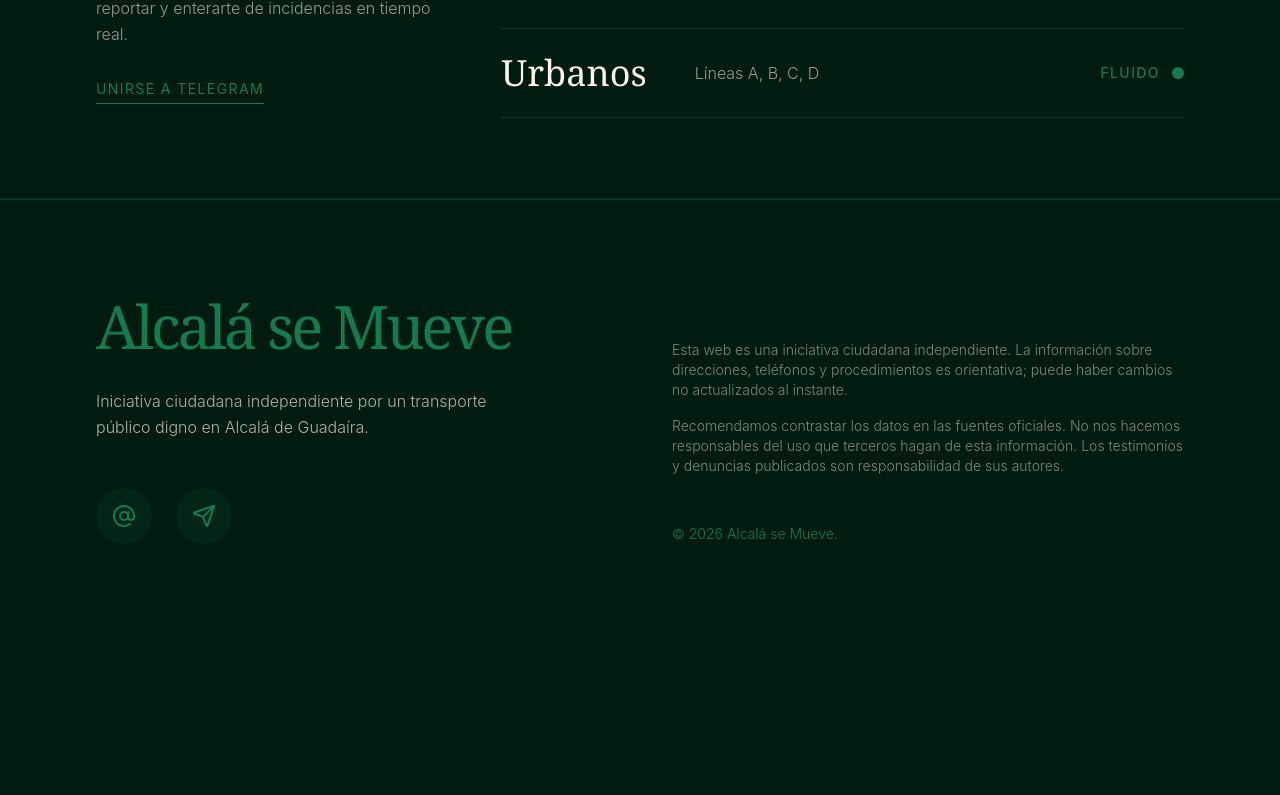
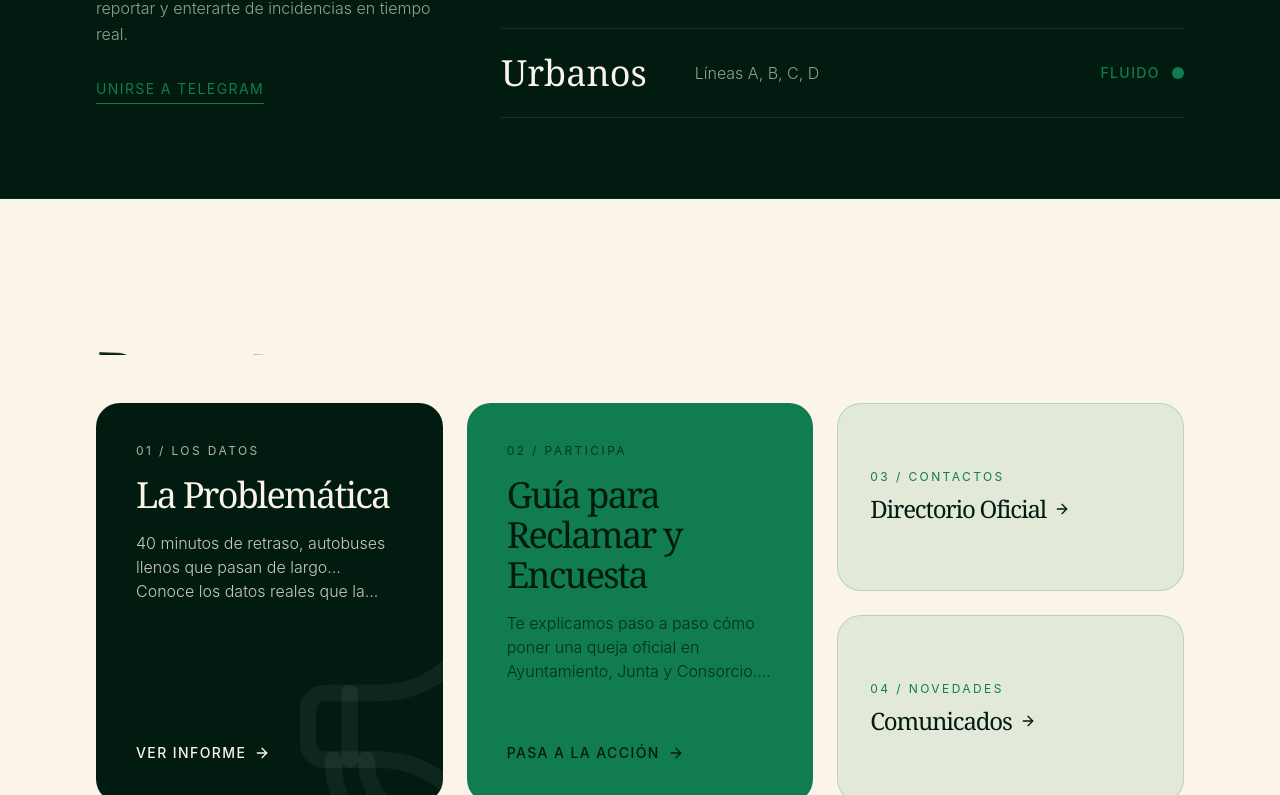
Before and after one commit to puyi27/ALCAL-SE-MUEVE, a React (Vite) app: page / in a window 1280 px wide. Shown: the part 2005-2800 px from the top of the page. Before the commit the page ends 2645 px from the top, so only its background shows below. Built offline with nearby package versions, Linux system fonts and the light colour scheme.

Commit message:
UX: Añadir Navbar superior en escritorio y sección resumen en la página de inicio

```diff
--- a/src/components/Navigation.jsx
+++ b/src/components/Navigation.jsx
@@ -7,10 +7,21 @@ export default function Navigation() {
   const [isOpen, setIsOpen] = useState(false);
   const location = useLocation();
 
+  const links = [
+    { name: "Inicio", path: "/" },
+    { name: "El Problema", path: "/el-problema" },
+    { name: "Actúa", path: "/actua" },
+    { name: "Directorio", path: "/directorio" },
+    { name: "Actualidad", path: "/actualidad" },
+    { name: "Sobre Nosotros", path: "/nosotros" },
+  ];
+
+  // Cerrar el menú móvil al cambiar de ruta
   useEffect(() => {
     setIsOpen(false);
   }, [location]);
 
+  // Animación del menú móvil
   useEffect(() => {
     if (isOpen) {
       document.body.style.overflow = "hidden";
@@ -23,29 +34,42 @@ export default function Navigation() {
     }
   }, [isOpen]);
 
-  const links = [
-    { name: "Inicio", path: "/" },
-    { name: "El Problema", path: "/el-problema" },
-    { name: "Actúa", path: "/actua" },
-    { name: "Directorio", path: "/directorio" },
-    { name: "Actualidad", path: "/actualidad" },
-    { name: "Sobre Nosotros", path: "/nosotros" },
-  ];
-
   return (
     <>
+      {/* NAVBAR ESCRITORIO */}
+      <header className="hidden md:flex fixed top-0 left-0 w-full z-[8000] px-8 py-6 items-center justify-between bg-gradient-to-b from-[#011B11] to-transparent backdrop-blur-sm pointer-events-auto">
+        <Link to="/" className="text-[#117C4E] font-serif text-3xl tracking-tighter hover:scale-105 transition-transform">
+          ASM.
+        </Link>
+        <nav className="flex gap-8 bg-[#011B11]/80 px-8 py-4 rounded-full border border-[#117C4E]/20 backdrop-blur-md">
+          {links.map((link, idx) => (
+            <Link
+              key={idx}
+              to={link.path}
+              className={`text-sm uppercase tracking-widest font-medium transition-colors hover:text-[#117C4E] ${
+                location.pathname === link.path ? "text-[#117C4E]" : "text-[#FBF5E9]/70"
+              }`}
+            >
+              {link.name}
+            </Link>
+          ))}
+        </nav>
+      </header>
+
+      {/* BOTON HAMBURGUESA MOVIL */}
       <button
         onClick={() => setIsOpen(true)}
-        className="hamburger fixed top-8 right-8 z-[9000] p-4 bg-[#117C4E] text-[#011B11] rounded-full hover:scale-105 transition-transform"
+        className="md:hidden hamburger fixed top-6 right-6 z-[9000] p-4 bg-[#117C4E] text-[#011B11] rounded-full hover:scale-105 transition-transform"
       >
         <Menu size={24} />
       </button>
 
+      {/* MENU FULLSCREEN MOVIL */}
       {isOpen && (
         <div className="fixed inset-0 z-[9500] bg-[#011B11] text-[#FBF5E9] flex flex-col justify-center items-center">
           <button
             onClick={() => setIsOpen(false)}
-            className="hamburger absolute top-8 right-8 p-4 bg-[#FBF5E9] text-[#011B11] rounded-full hover:scale-105 transition-transform"
+            className="hamburger absolute top-6 right-6 p-4 bg-[#FBF5E9] text-[#011B11] rounded-full hover:scale-105 transition-transform"
           >
             <X size={24} />
           </button>
@@ -55,7 +79,7 @@ export default function Navigation() {
               <div key={idx} className="overflow-hidden">
                 <Link
                   to={link.path}
-                  className="menu-link block text-5xl md:text-7xl font-serif tracking-tighter hover:text-[#117C4E] transition-colors"
+                  className="menu-link block text-5xl font-serif tracking-tighter hover:text-[#117C4E] transition-colors"
                 >
                   {link.name}
                 </Link>
--- a/src/pages/Home.jsx
+++ b/src/pages/Home.jsx
@@ -190,6 +190,59 @@ export default function Home() {
           </div>
         </div>
       </section>
+      <section className="py-24 px-8 md:px-24 bg-[#FBF5E9] text-[#011B11]">
+        <div className="max-w-[100rem] mx-auto">
+          <div className="reveal-wrapper overflow-hidden mb-12">
+            <h2 className="reveal-text text-4xl md:text-6xl font-serif tracking-tighter text-[#011B11]">
+              Descubre el Portal
+            </h2>
+          </div>
+
+          <div className="grid grid-cols-1 md:grid-cols-3 gap-6">
+            <Link to="/el-problema" className="group bg-[#011B11] text-[#FBF5E9] p-10 rounded-3xl flex flex-col justify-between aspect-square md:aspect-auto md:h-[400px] hover:bg-[#117C4E] transition-colors overflow-hidden relative">
+              <div className="z-10">
+                <span className="text-xs uppercase tracking-[0.2em] mb-4 block opacity-70">01 / Los Datos</span>
+                <h3 className="text-4xl font-serif tracking-tighter mb-4">La Problemática</h3>
+                <p className="font-light opacity-80 line-clamp-3">40 minutos de retraso, autobuses llenos que pasan de largo... Conoce los datos reales que la encuesta ha revelado.</p>
+              </div>
+              <div className="z-10 mt-8 flex items-center gap-2 group-hover:translate-x-2 transition-transform">
+                <span className="uppercase tracking-widest text-sm font-medium">Ver Informe</span>
+                <ArrowRight size={16} />
+              </div>
+              <div className="absolute -bottom-10 -right-10 text-[#FBF5E9]/5 group-hover:text-[#011B11]/10 transition-colors">
+                <Megaphone size={200} />
+              </div>
+            </Link>
+
+            <Link to="/actua" className="group bg-[#117C4E] text-[#011B11] p-10 rounded-3xl flex flex-col justify-between aspect-square md:aspect-auto md:h-[400px] hover:bg-[#011B11] hover:text-[#FBF5E9] transition-colors">
+              <div>
+                <span className="text-xs uppercase tracking-[0.2em] mb-4 block opacity-70">02 / Participa</span>
+                <h3 className="text-4xl font-serif tracking-tighter mb-4">Guía para Reclamar y Encuesta</h3>
+                <p className="font-light opacity-80 line-clamp-3">Te explicamos paso a paso cómo poner una queja oficial en Ayuntamiento, Junta y Consorcio. Además, rellena nuestra encuesta.</p>
+              </div>
+              <div className="mt-8 flex items-center gap-2 group-hover:translate-x-2 transition-transform">
+                <span className="uppercase tracking-widest text-sm font-medium">Pasa a la Acción</span>
+                <ArrowRight size={16} />
+              </div>
+            </Link>
+
+            <div className="flex flex-col gap-6 h-[400px]">
+              <Link to="/directorio" className="group flex-1 bg-[#117C4E]/10 border border-[#117C4E]/20 p-8 rounded-3xl flex flex-col justify-center hover:bg-[#117C4E]/20 transition-colors">
+                <span className="text-xs uppercase tracking-[0.2em] mb-2 block text-[#117C4E]">03 / Contactos</span>
+                <h3 className="text-2xl font-serif tracking-tighter text-[#011B11] flex items-center gap-2">
+                  Directorio Oficial <ArrowRight size={16} className="group-hover:translate-x-1 transition-transform" />
+                </h3>
+              </Link>
+              <Link to="/actualidad" className="group flex-1 bg-[#117C4E]/10 border border-[#117C4E]/20 p-8 rounded-3xl flex flex-col justify-center hover:bg-[#117C4E]/20 transition-colors">
+                <span className="text-xs uppercase tracking-[0.2em] mb-2 block text-[#117C4E]">04 / Novedades</span>
+                <h3 className="text-2xl font-serif tracking-tighter text-[#011B11] flex items-center gap-2">
+                  Comunicados <ArrowRight size={16} className="group-hover:translate-x-1 transition-transform" />
+                </h3>
+              </Link>
+            </div>
+          </div>
+        </div>
+      </section>
     </div>
   );
 }
```
